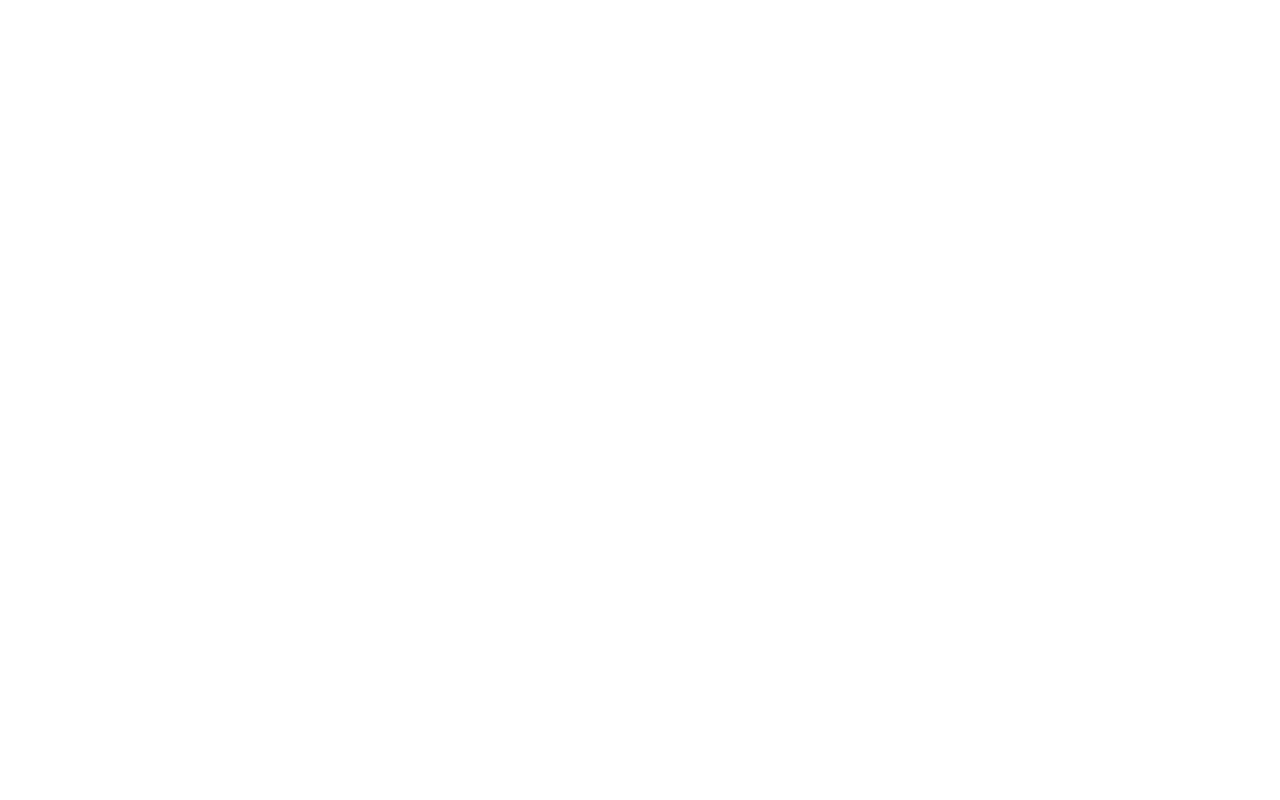
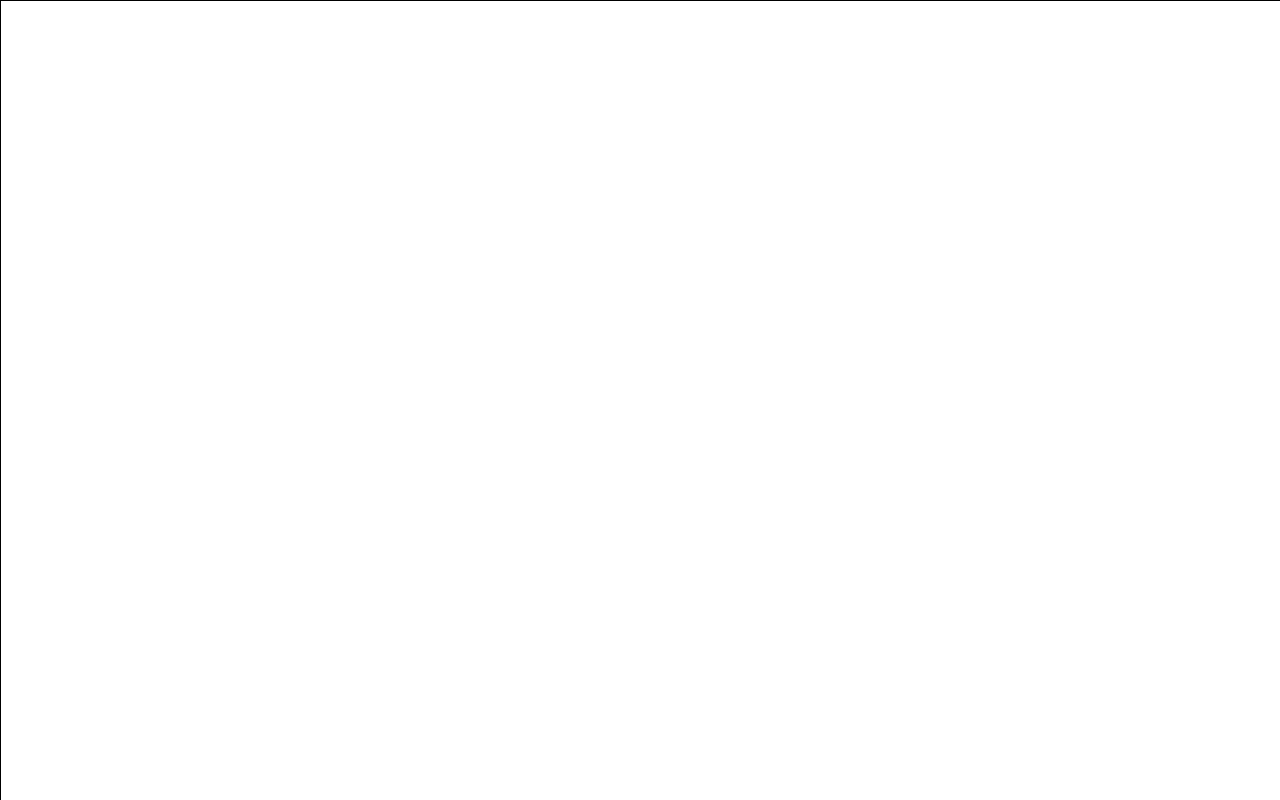
Before and after one commit to gabrielDmartinez/gdmartin-portfolio, a website: page public/pages/p0.html in a window 1280 px wide. Drawn offline with Linux system fonts and the light colour scheme.

Commit message:
Set Canvas

```diff
--- a/public/pages/p0.html
+++ b/public/pages/p0.html
@@ -5,9 +5,20 @@
         <meta name="viewport" content="width=device-width, initial-scale=1" />
         <meta name="description" content="Describe this page." />
         <title>Project 0</title>
+        <style>
+        canvas {
+          border: 1px solid black;
+          position:fixed;
+          left:0;
+          top:0;
+          width:100%;
+          height:100%;
+        }
+      </style>
     </head>
     <body>
-
+    <canvas id="mainCanvas">
+      </canvas>
     </body>
     <footer>
 
```
Also changed, not shown: public/pages/index.html (+4 -4 lines).
